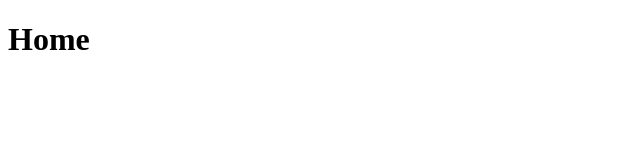
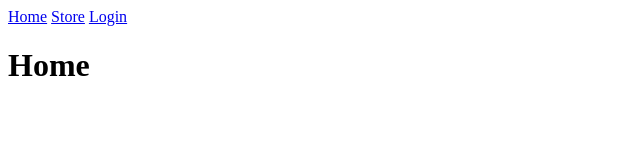
Before and after one commit to txuan1231/sp25-n220, a plain HTML site: page homework-3/index.html in a window 1280 px wide. Shown: the whole page, without its empty margins (0-640 px from the left). Drawn offline with Linux system fonts and the light colour scheme.

Commit message:
Added nav links

```diff
--- a/homework-3/index.html
+++ b/homework-3/index.html
@@ -6,6 +6,11 @@
     <title>Homework 3 - Index</title>
 </head>
 <body>
+    <nav>
+        <a href="index.html">Home</a>
+        <a href="store.html">Store</a>
+        <a href="login.html">Login</a>
+    </nav>
     <h1>Home</h1>
     <script src = "home.js"></script>
 </body>
```
Also changed, not shown: homework-3/login.html (+5 -0 lines), homework-3/store.html (+5 -0 lines).
